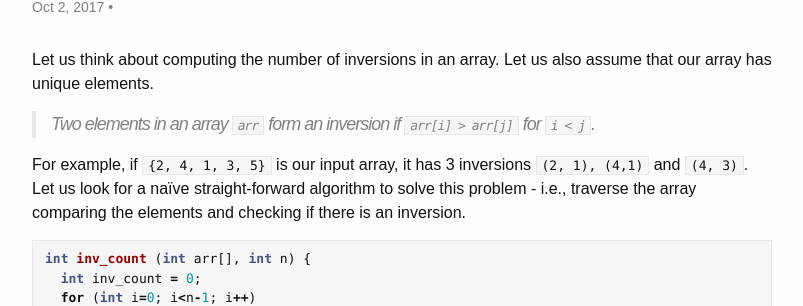
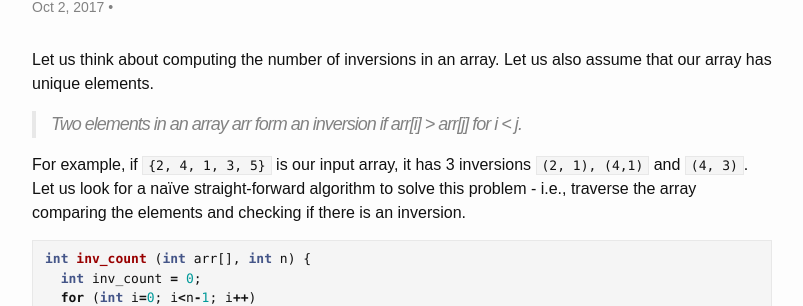
Before and after one commit to dotkay/dotkay.github.io, a Jekyll site: the page built from _posts/2017-10-02-array-inversions-naive.md, in a window 1280 px wide. Shown: the part 126-432 px from the top of the page, without its empty margins (238-1041 px from the left). Built offline with Jekyll 4.4.1, drawn with Linux system fonts in a browser that asks for light colours.

Commit message:
fixed italics

```diff
--- a/_posts/2017-10-02-array-inversions-naive.md
+++ b/_posts/2017-10-02-array-inversions-naive.md
@@ -8,7 +8,7 @@ external-url: https://dotkay.github.io/2017/10/02/array-inversions-naive
 
 Let us think about computing the number of inversions in an array. Let us also assume that our array has unique elements.
 
-> Two elements in an array `arr` form an inversion if `arr[i] > arr[j]` for `i < j`.
+> Two elements in an array _arr_ form an inversion if _arr[i] > arr[j]_ for _i < j_.
 
 For example, if `{2, 4, 1, 3, 5}` is our input array, it has 3 inversions `(2, 1), (4,1)` and `(4, 3)`. Let us look for a naïve straight-forward algorithm to solve this problem - i.e., traverse the array comparing the elements and checking if there is an inversion.
 
```
